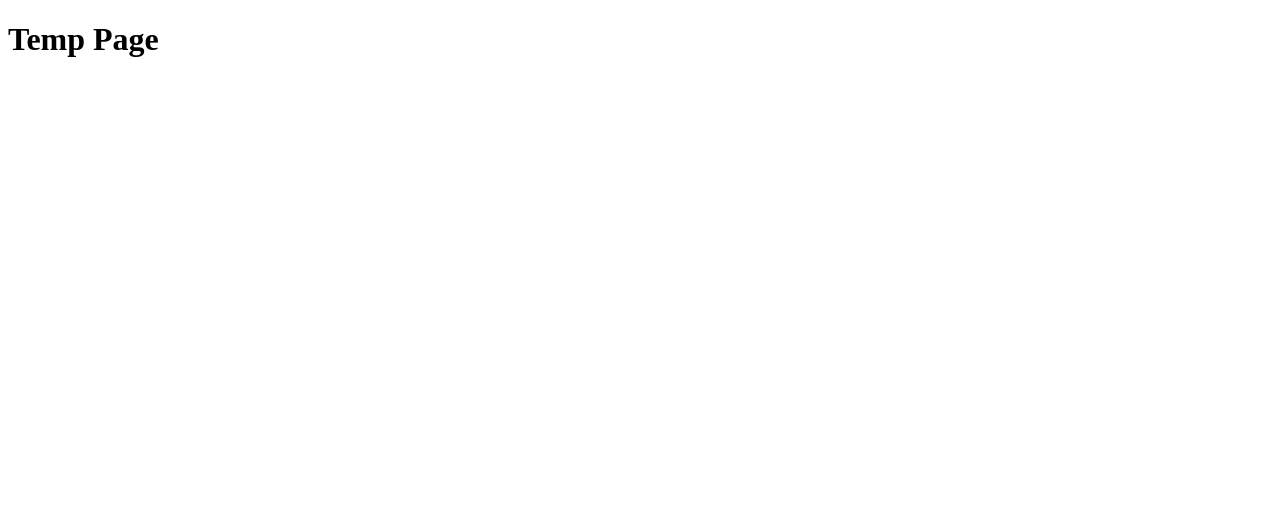
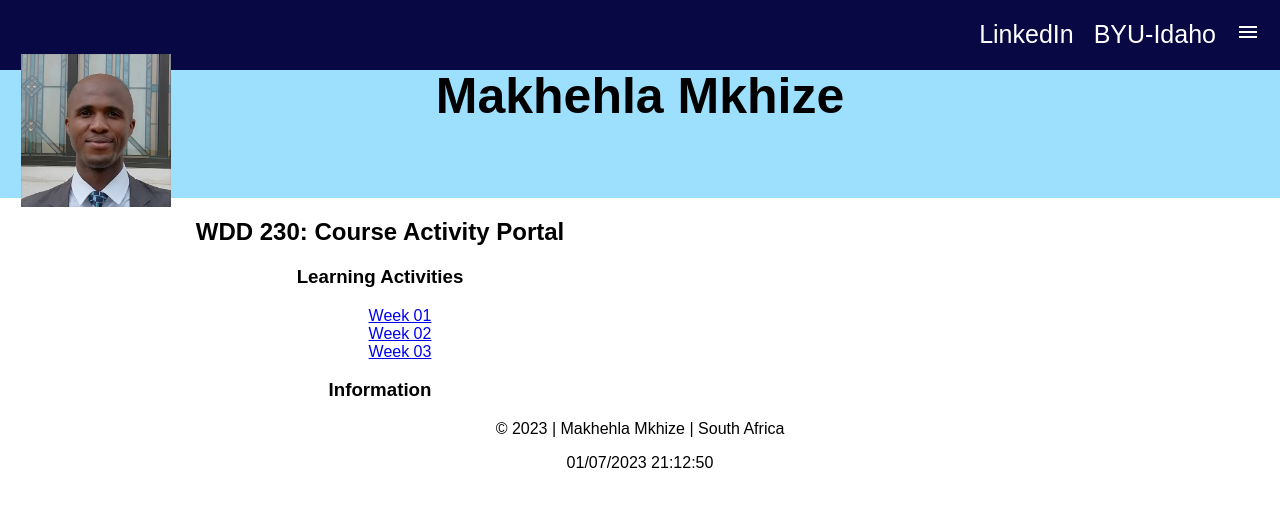
Before and after one commit to MakhehlaMkhize/wdd230, a plain HTML site: page index.html in a window 1280 px wide. Drawn offline with nearby package versions, Linux system fonts and the light colour scheme; a web font is replaced by a local one.

Commit message:
Week  1 Activity portal

```diff
--- a/index.html
+++ b/index.html
@@ -3,9 +3,42 @@
 <head>
     <meta charset="UTF-8">
     <meta name="viewport" content="width=device-width, initial-scale=1.0">
-    <title>Temp Page</title>
+    <meta name="description" content="This page is a course assignment portal for Makhehla Mkhize's wdd230 module.">
+    <link rel="stylesheet" href="https://fonts.googleapis.com/css2?family=Material+Symbols+Outlined:opsz,wght,FILL,GRAD@48,400,0,0" />
+    <link rel="stylesheet" href="styles/base.css">
+    <link rel="stylesheet" href="styles/larger.css">
+    <title>WDD 230 - Portal - Makhehla Mkhize</title>
 </head>
 <body>
-    <h1>Temp Page</h1>
+    <nav >
+        <a href="https://www.linkedin.com/in/makhehla-mkhize-115515147/" target="_blank">LinkedIn</a>
+        <a href="https://degreeportal.byupathway.org/" target="_blank">BYU-Idaho</a>
+        <span class="material-symbols-outlined">menu</span>
+    </nav>
+    <header>
+        <img src="images/myPicture.jpg" alt="Profile Picture">
+        <h1>Makhehla Mkhize</h1>
+    </header>
+
+    <main>
+        <h2>WDD 230: Course Activity Portal</h2>
+        <section class="card">
+            <h3>Learning Activities</h3>
+            <ul>
+                <li><a href="#">Week 01</a></li>
+                <li><a href="#">Week 02</a></li>
+                <li><a href="#">Week 03</a></li>
+            </ul>
+        </section>
+        <section class="card">
+            <h3>Information</h3>
+        </section>
+    </main>
+    <aside></aside>
+    <footer >
+        <p>&copy; <span id="date"></span> | Makhehla Mkhize | South Africa</p>
+        <p class="highlight" id="lastModified"></p>
+    </footer>
+    <script src="scripts/getDates.js"></script>
 </body>
 </html>
--- /dev/null
+++ b/scripts/getDates.js
@@ -0,0 +1,8 @@
+const options = {
+    day: "numeric",
+    month: "long",
+    year: "numeric"
+};
+let lastModified = document.lastModified;
+document.getElementById("date").textContent = new Date().getFullYear()
+document.getElementById("lastModified").textContent = lastModified
--- /dev/null
+++ b/styles/base.css
@@ -0,0 +1,40 @@
+@import url('https://fonts.googleapis.com/css2?family=Courgette&family=Rubik+Microbe&display=swap');
+body{
+    margin: 0;
+    text-align: center;
+    font-family: 'Josefin Sans', sans-serif;
+}
+nav{
+    display: flex;
+    justify-content: right;
+    background-color: #080845;
+    height: 50px;
+    padding: 10px;
+}
+nav a, nav span{
+    text-decoration: none;
+    color: white;
+    margin-left:30px;
+    margin: 10px;
+    font-size: 25px;
+}
+main{
+    max-width: 760px;
+}
+main li{
+    list-style: none;
+}
+header{
+    background: #9de0fd;
+    height: 128px;
+}
+header img{
+    width: 150px;
+    margin-top: -2vh;
+    margin-left: -85vw;
+}
+header h1{
+    margin-top: -18vh;
+    font-weight: 900;
+    font-size: 50px;
+}
--- /dev/null
+++ b/styles/larger.css
@@ -0,0 +1,3 @@
+@media only screen and (min-width: 600px){
+
+}
```
Also changed, not shown: images/myPicture.jpg (added).
